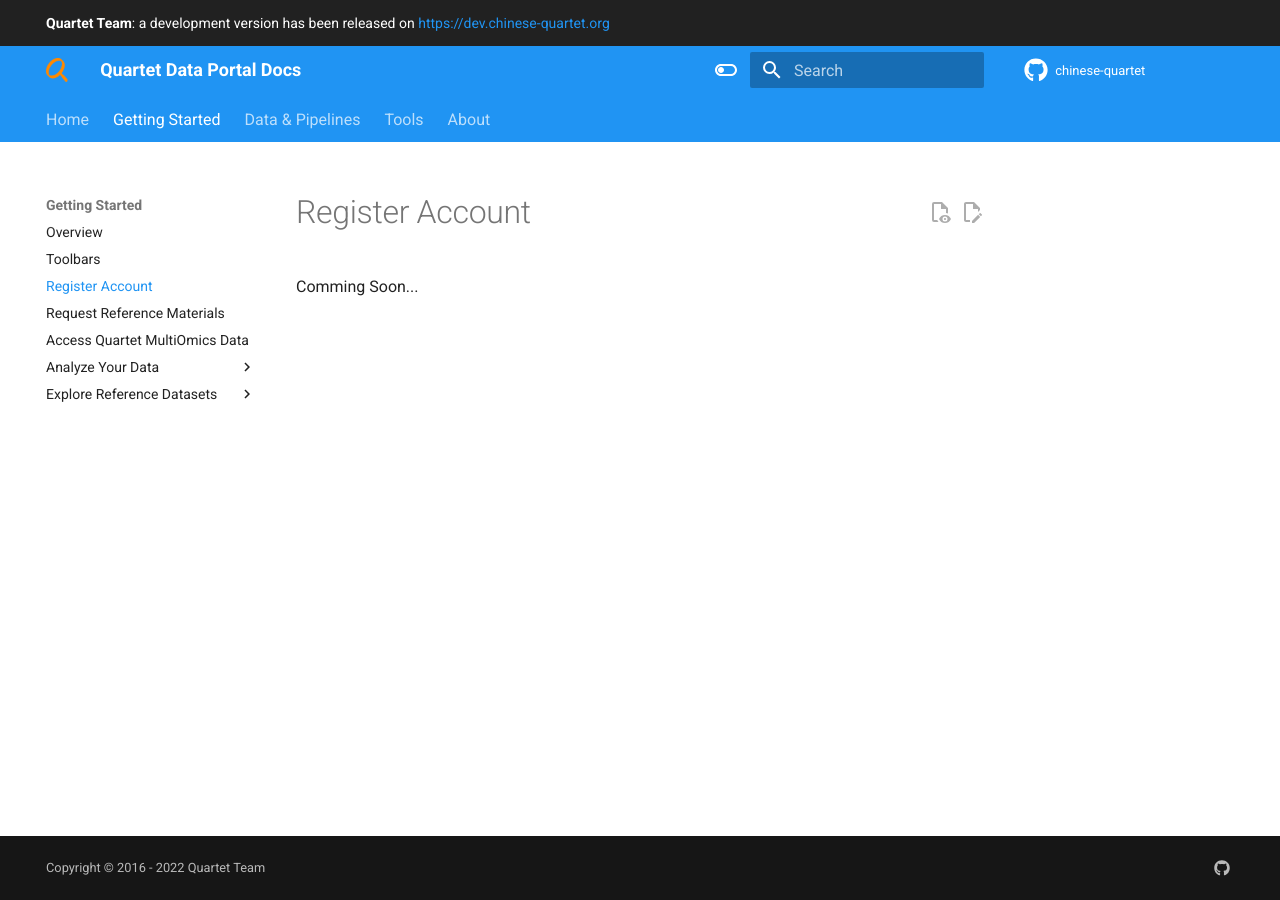
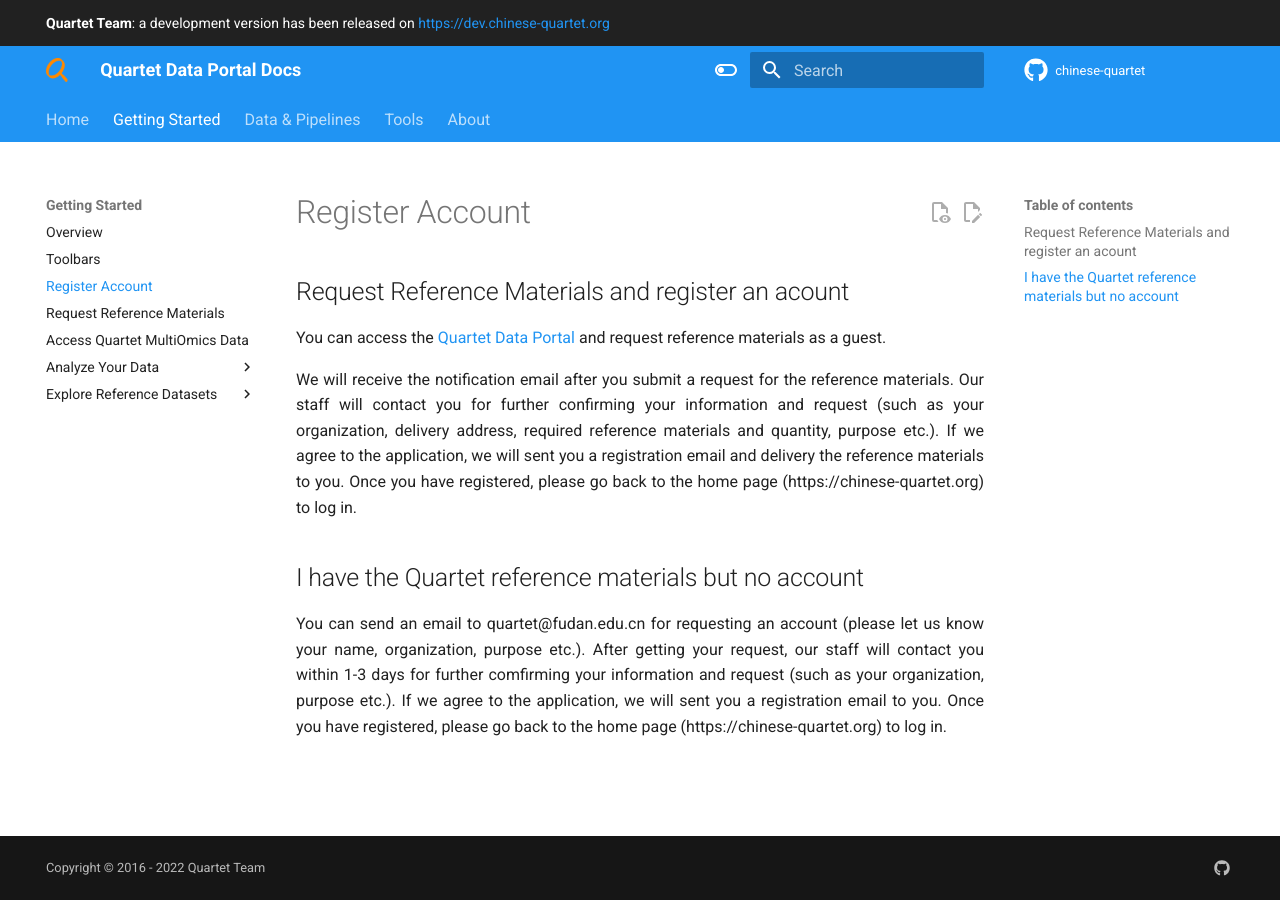
Before and after one commit to chinese-quartet/docs.chinese-quartet.org, an MkDocs documentation site: the page built from docs/getting_started/register_account.md, in a window 1280 px wide. Built offline with MkDocs 1.6.1 and Material for MkDocs 9.7.7, drawn with Linux system fonts in a browser that asks for light colours.

Commit message:
Add a doc for registering account.

```diff
--- a/docs/getting_started/register_account.md
+++ b/docs/getting_started/register_account.md
@@ -1 +1,8 @@
-Comming Soon...
+## Request Reference Materials and register an acount
+You can access the [Quartet Data Portal](https://chinese-quartet.org/#/materials) and request reference materials as a guest.
+
+We will receive the notification email after you submit a request for the reference materials. Our staff will contact you for further confirming your information and request (such as your organization, delivery address, required reference materials and quantity, purpose etc.). If we agree to the application, we will sent you a registration email and delivery the reference materials to you. Once you have registered, please go back to the home page (https://chinese-quartet.org) to log in.
+
+## I have the Quartet reference materials but no account
+
+You can send an email to quartet@fudan.edu.cn for requesting an account (please let us know your name, organization, purpose etc.). After getting your request, our staff will contact you within 1-3 days for further comfirming your information and request (such as your organization, purpose etc.). If we agree to the application, we will sent you a registration email to you. Once you have registered, please go back to the home page (https://chinese-quartet.org) to log in.
```
